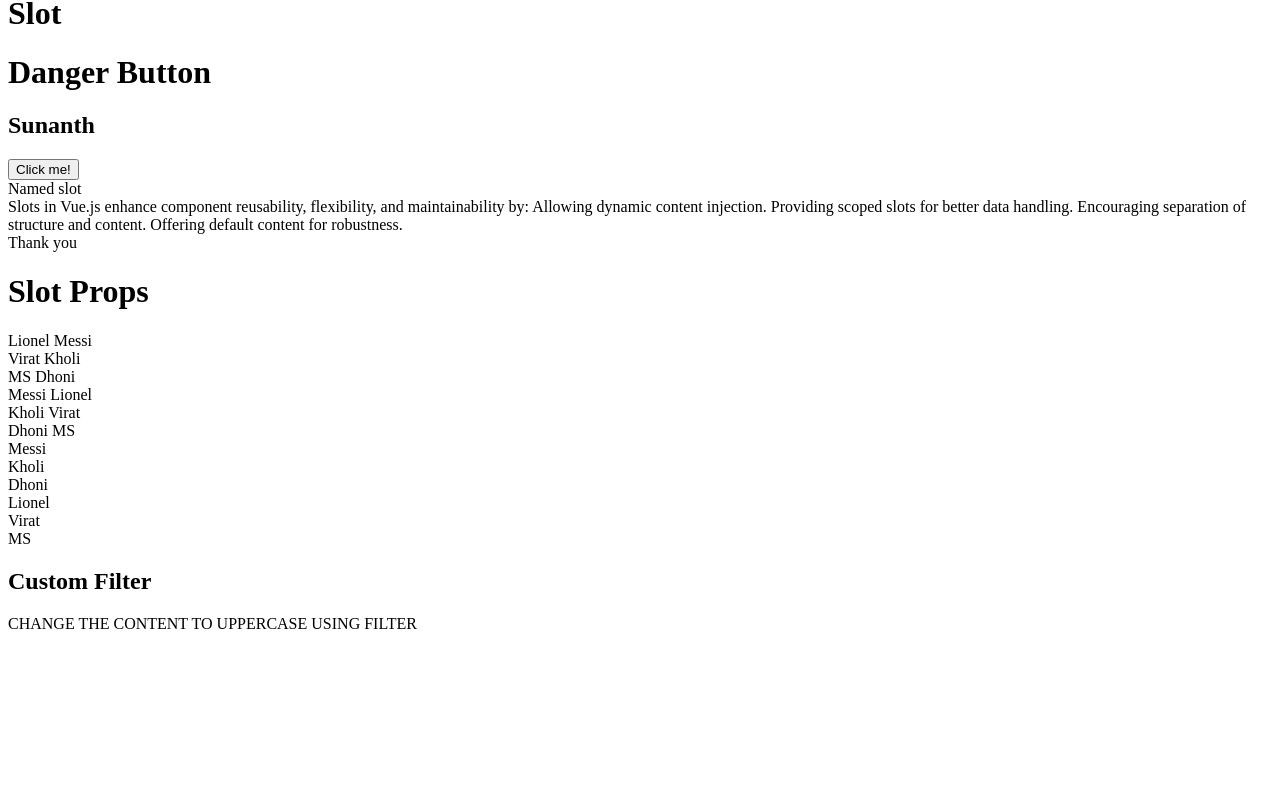
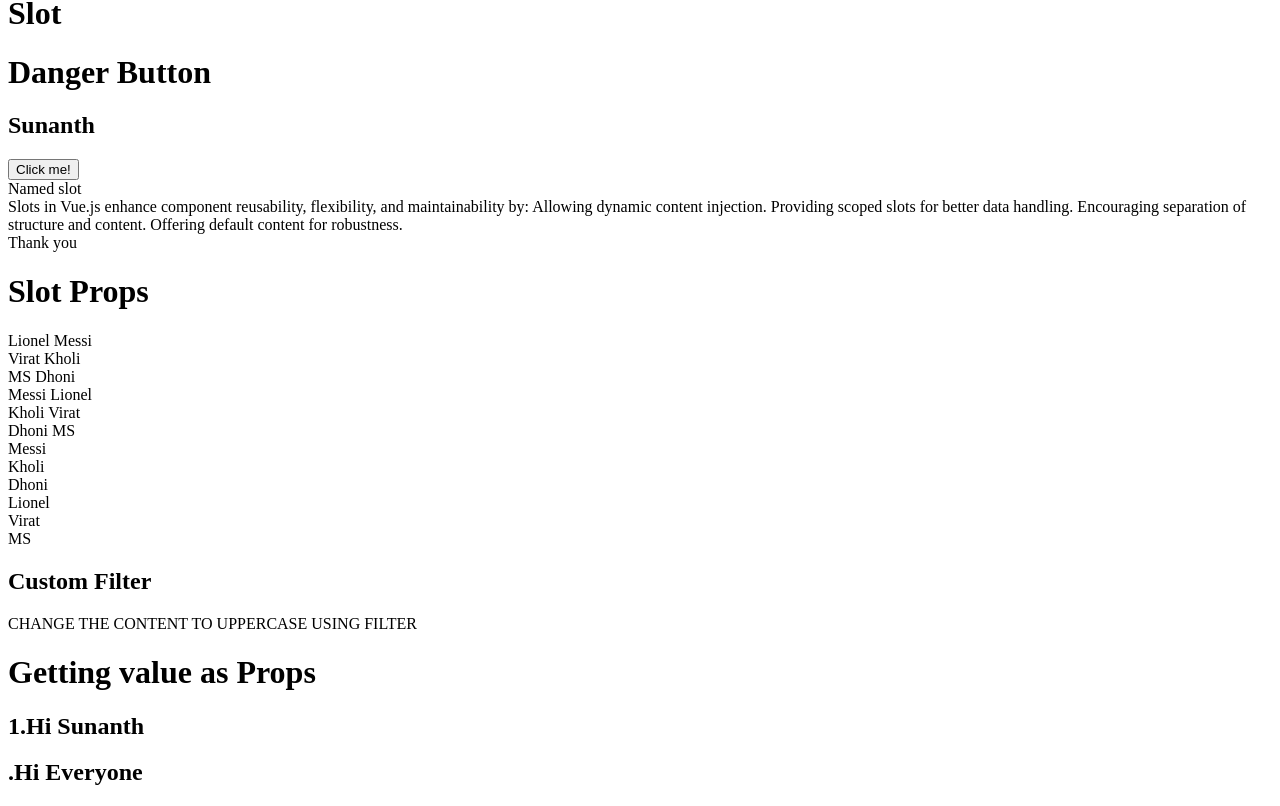
Before and after one commit to Sunanth-Datasirpi/hello-world, a Vue app: page / in a window 1280 px wide. Shown: the part 2796-3602 px from the top of the page. Before the commit the page ends 3445 px from the top, so only its background shows below. Built offline with nearby package versions, Linux system fonts and the light colour scheme.

Commit message:
adding the tutorial of props in vue js

```diff
--- a/src/App.vue
+++ b/src/App.vue
@@ -28,6 +28,9 @@
   <NameList v-slot:default="slotProps">{{ slotProps.lastName }}</NameList>
   <NameList v-slot:default="slotProps">{{ slotProps.firstName }}</NameList>
   <CustomFilter></CustomFilter>
+  <h1>Getting value as Props</h1>
+  <PropsTutorial name="Sunanth" :rank="1"></PropsTutorial>
+  <PropsTutorial></PropsTutorial>
 </template>
 
 <script>
@@ -40,6 +43,7 @@ import CustomButton from './components/CustomButton.vue';
 import CardSlot from './components/CardSlot.vue'
 import NameList from './components/NameList.vue';
 import CustomFilter from './components/CustomFilter.vue';
+import PropsTutorial from './components/PropsTutorial.vue';
 
 export default {
   name: 'App',
@@ -53,6 +57,7 @@ export default {
     CardSlot,
     NameList,
     CustomFilter,
+    PropsTutorial,
   }
 }
 </script>
--- /dev/null
+++ b/src/components/PropsTutorial.vue
@@ -0,0 +1,26 @@
+<template>
+  <div>
+    <h2>{{rank}}.Hi {{name}}</h2>
+  </div>
+</template>
+
+<script>
+export default {
+  name: "PropsTutorial",
+  created() {},
+  data() {
+    return {};
+  },
+  props: {
+    name: {
+      type: String,
+      required: true,
+      default: "Everyone",
+    },
+    rank:Number,
+  },
+  methods: {},
+};
+</script>
+
+<style lang="scss" scoped></style>
```
